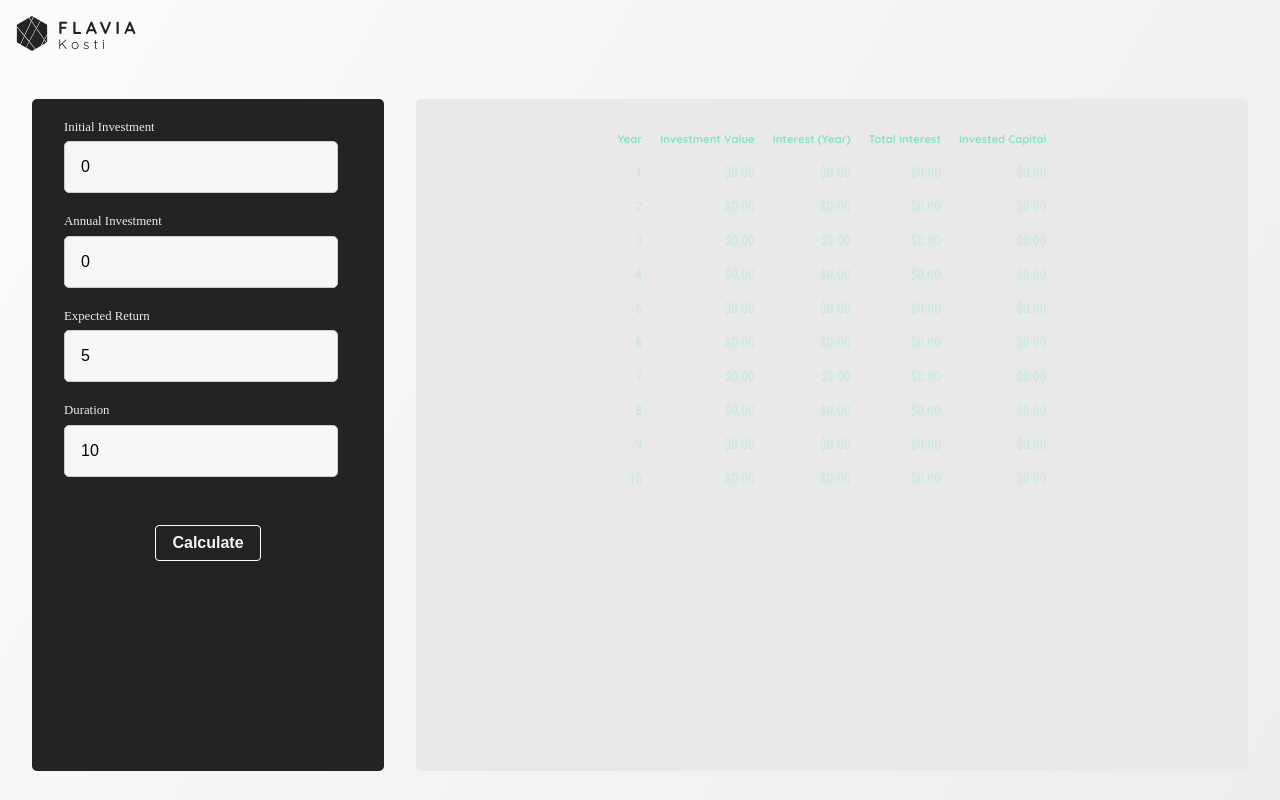
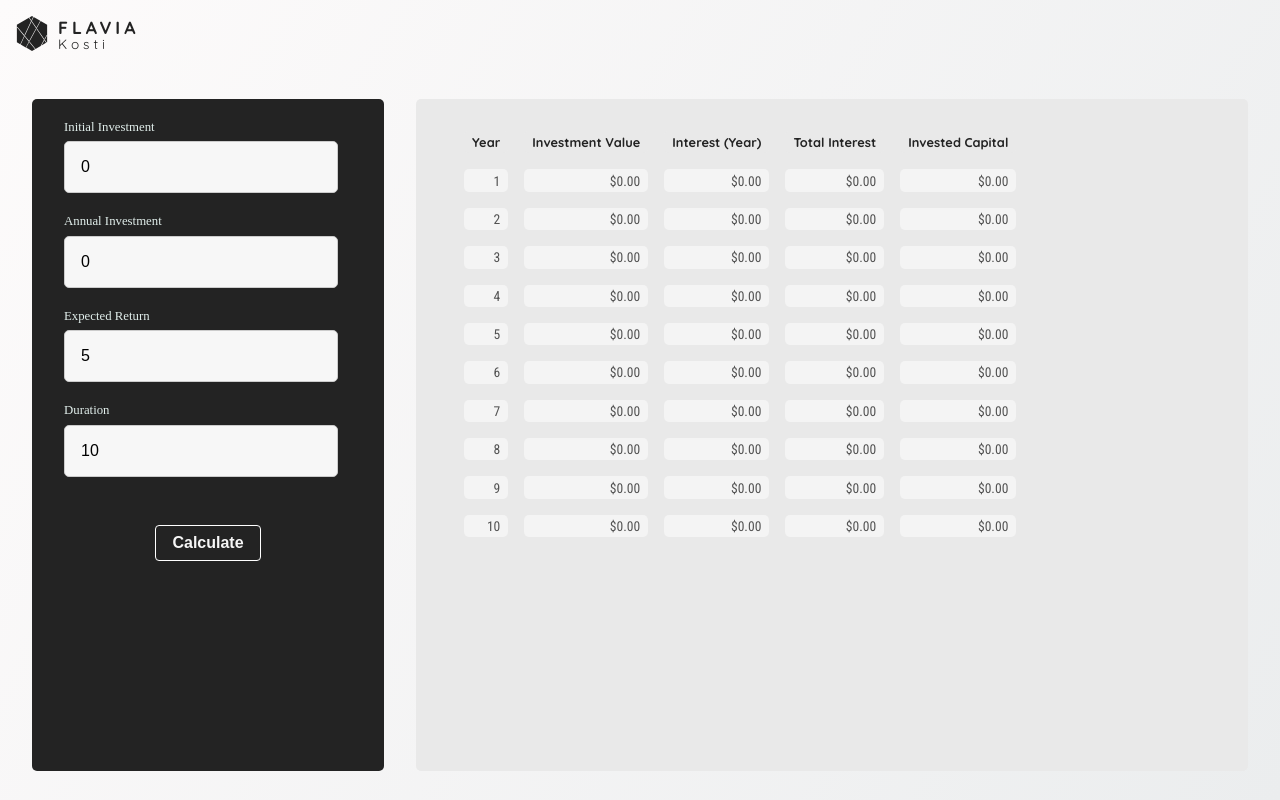
Before and after one commit to flavia3107/angular-invest-mini-project, an Angular app: page / in a window 1280 px wide. Both pictures are taken after a click on the button "Calculate". Built offline with nearby package versions, Linux system fonts and the light colour scheme.

Commit message:
Investment-Calculator: Re-design P3

```diff
--- a/src/app/investment-result/investment-result.component.css
+++ b/src/app/investment-result/investment-result.component.css
@@ -1,21 +1,19 @@
 table {
-    max-width: 50rem;
-    margin: 2rem auto;
-    padding: 1rem;
+    padding: 0 1rem;
     table-layout: fixed;
     border-spacing: 1rem;
     text-align: right;
 }
 
 table thead {
-    font-size: 0.7rem;
-    color: #83e6c0;
+    font-size: 0.8rem;
+    color: #232323;
 }
 
 table tbody {
     font-family: "Roboto Condensed", sans-serif;
     font-size: 0.85rem;
-    color: #c2e9e0;
+    color: #525252;
 }
 
 .result-container {
@@ -23,4 +21,35 @@ table tbody {
     height: 100%;
     margin: 2rem 2rem 2rem 0;
     border-radius: 5px;
+    display: flex;
+    align-items: center;
 }
+
+.table-container {
+    padding: 0 1rem;
+    height: calc(100% - 2rem);
+    overflow: auto;
+    width: 100%;
+}
+
+td,
+th {
+    background: #ffffff7a;
+    padding: 0.2rem 0.5rem;
+    border-radius: 5px;
+}
+
+th {
+    background-color: transparent;
+}
+
+thead {
+    position: sticky;
+    top: 0;
+    background: #e9e9e9;
+}
+
+p {
+    color: #232323;
+    width: 100%;
+}
--- a/src/app/investment-result/investment-result.component.html
+++ b/src/app/investment-result/investment-result.component.html
@@ -2,6 +2,7 @@
     @if (!results()) {
     <p class="center">Please enter some values and press "Calculate".</p>
     } @else {
+    <div class="table-container">
         <table>
             <thead>
                 <tr>
@@ -24,5 +25,6 @@
                 }
             </tbody>
         </table>
+    </div>
     }
 </div>
--- a/src/app/user-input/user-input.component.css
+++ b/src/app/user-input/user-input.component.css
@@ -50,5 +50,5 @@ button {
 }
 
 button:hover {
-    background-color: #aaf1d6;
+    background-color: #363636;
 }
--- a/src/app/user-input/user-input.component.html
+++ b/src/app/user-input/user-input.component.html
@@ -1,19 +1,22 @@
 <form (ngSubmit)="onSubmit()">
     <p>
         <label for="initial-investment">Initial Investment</label>
-        <input id="initial-investment" name="initial-investment" type="number" [(ngModel)]="enteredInitialInvestment" />
+        <input id="initial-investment" name="initial-investment" type="number" min="0"
+            [(ngModel)]="enteredInitialInvestment" />
     </p>
     <p>
         <label for="annual-investment">Annual Investment</label>
-        <input id="annual-investment" name="annual-investment" type="number" [(ngModel)]="enteredAnnualInvestment" />
+        <input id="annual-investment" name="annual-investment" type="number" min="0"
+            [(ngModel)]="enteredAnnualInvestment" />
     </p>
     <p>
         <label for="expected-return">Expected Return</label>
-        <input id="expected-return" name="expected-return" type="number" [(ngModel)]="enteredExpectedReturn" />
+        <input id="expected-return" name="expected-return" type="number" min="0" [(ngModel)]="enteredExpectedReturn" />
     </p>
     <p>
         <label for="duration">Duration</label>
-        <input id="duration" name="duration" type="number" [(ngModel)]="enteredDuration" />
+        <input id="duration" name="duration" type="number" min="0" (input)="handleLargeInput()"
+            [(ngModel)]="enteredDuration" />
     </p>
     <button>Calculate</button>
 </form>
--- a/src/app/user-input/user-input.component.ts
+++ b/src/app/user-input/user-input.component.ts
@@ -32,4 +32,11 @@ export class UserInputComponent {
     this.enteredExpectedReturn.set('5');
     this.enteredDuration.set('10');
   }
+
+  handleLargeInput() {
+    if (+this.enteredDuration() > 100)
+      this.enteredDuration.set('100');
+    if (+this.enteredDuration() < 0)
+      this.enteredDuration.set('0');
+  }
 }
--- a/src/styles.css
+++ b/src/styles.css
@@ -33,3 +33,22 @@ app-investment-result {
   width: 100%;
   height: 100%;
 }
+
+::-webkit-scrollbar {
+  height: 0.563rem;
+  width: 0.563rem;
+}
+
+::-webkit-scrollbar-thumb {
+  background: #bdbdbd;
+  width: 0.563rem;
+}
+
+::-webkit-scrollbar-track {
+  background: transparent;
+  width: 0.563rem;
+}
+
+::-webkit-scrollbar-corner {
+  background: transparent;
+}
```
Also changed, not shown: src/assets/old.png (added). Lines whose indentation alone changed are shown as unchanged.
